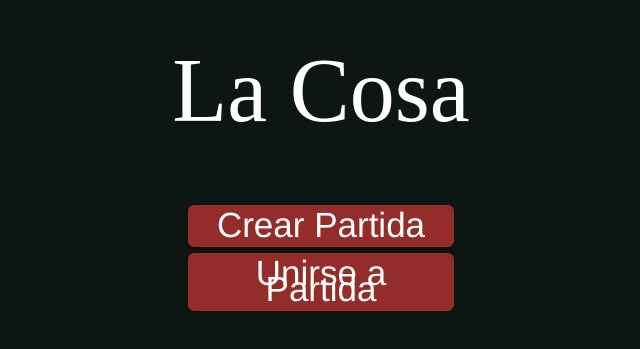
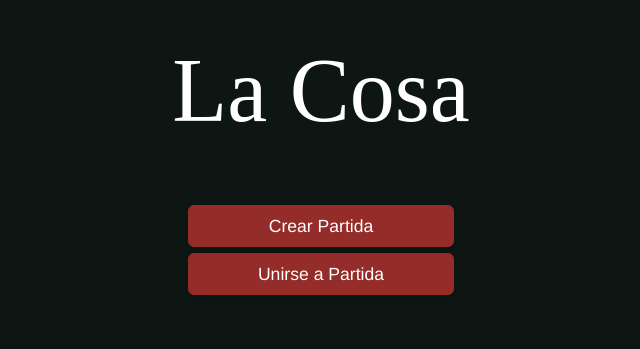
Before and after one commit to Ing-Soft-1-Miguelito-amigo/la-cosa-client, a React app: page /home in a window 1280 px wide. Shown: the part 161-510 px from the top of the page, without its empty margins (319-959 px from the left). Built offline with nearby package versions, Linux system fonts and the light colour scheme; the HTML template or start-up script is replaced by a standard one.

Commit message:
ISIMA-53 Cambios en style de FuntionButton
Cambiar el style de FuntionButton

```diff
--- a/src/components/FunctionButton/FunctionButton.module.css
+++ b/src/components/FunctionButton/FunctionButton.module.css
@@ -1,6 +1,7 @@
 .container{
     display: flex;
     flex-direction: column;
+    width: 100%;
 }
 /* CSS */
 .button24 {
@@ -11,7 +12,7 @@
   box-sizing: border-box;
   color: #ffffff;
   cursor: pointer;
-  font-size: 35px;
+  font-size: 110%;
   font-weight: 400;
   line-height: 16px;
   min-height: 40px;
```
